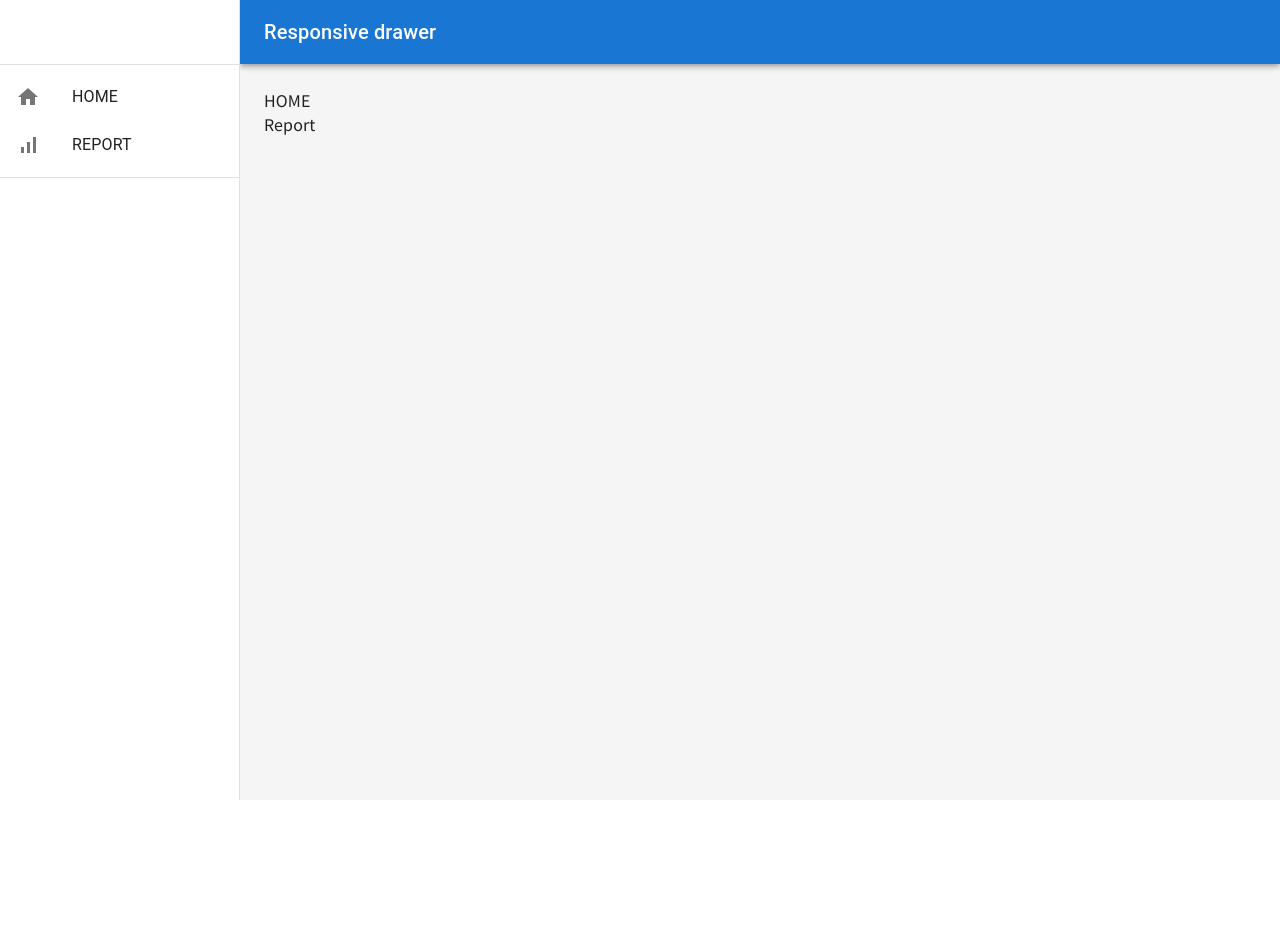
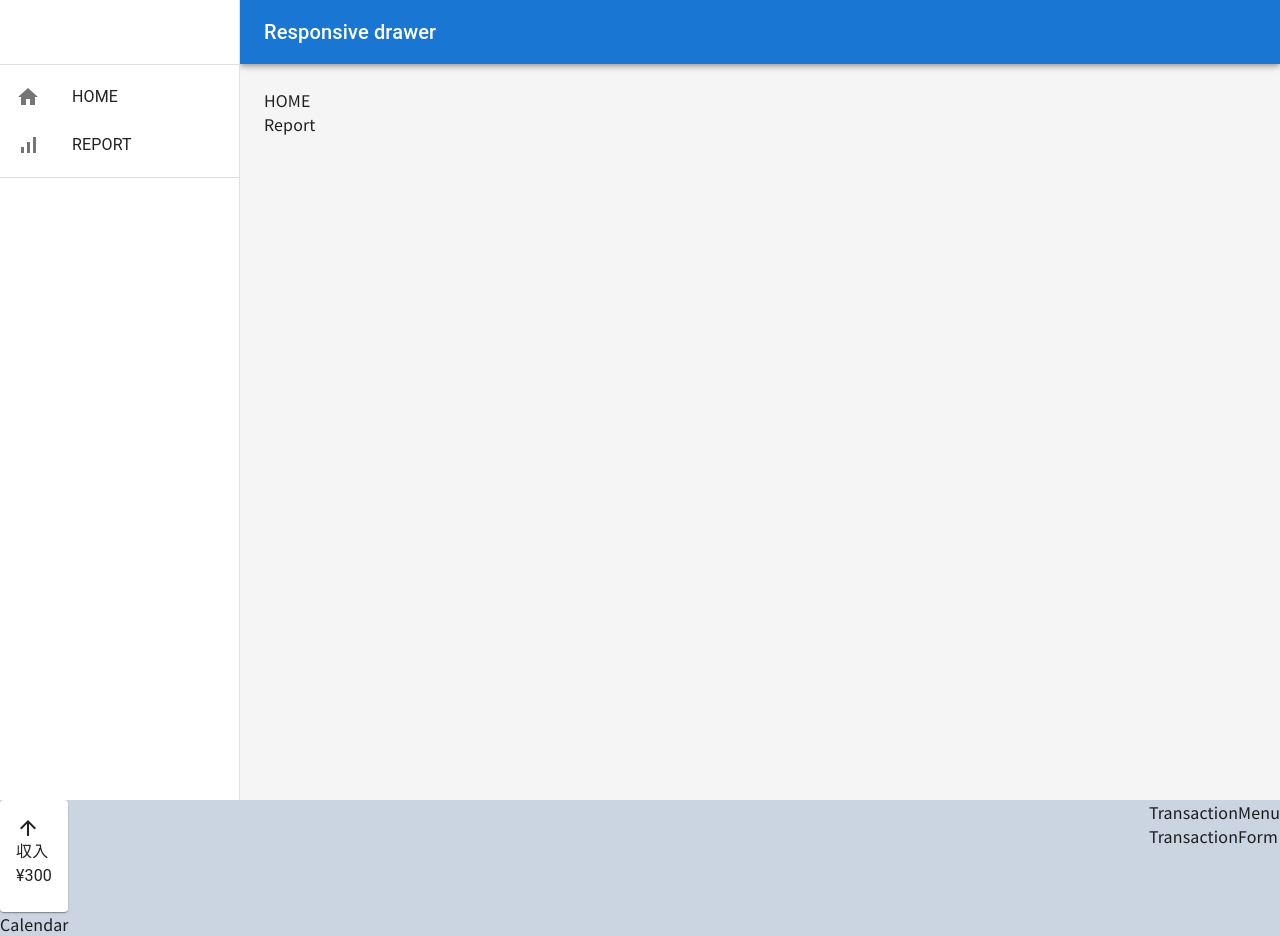
Before and after one commit to Fujiwara0805/MoneyDiaryApp, a Next.js app: page / in a window 1280 px wide. Before the commit the page ends 800 px from the top, so only its background shows below. Built offline with nearby package versions, Linux system fonts and the light colour scheme.

Commit message:
💄 Home画面にコンポーネントを追加

```diff
--- a/src/app/page.tsx
+++ b/src/app/page.tsx
@@ -1,9 +1,27 @@
+import Box from "@mui/material/Box";
 import AppLayout from "@/components/layouts/AppLayout";
+import MonthlySummary from "@/components/layouts/MonthlySummary";
+import Calendar from "@/components/layouts/Calendar";
+import TransactionMenu from "@/components/layouts/TransactionMenu";
+import TransactionForm from "@/components/layouts/TransactionForm";
 
 export default function Home() {
   return (
-    <main>
+    <main className=" bg-slate-300 min-h-screen">
       <AppLayout />
+      <Box className="flex ">
+        {/*左側コンテンツ*/}
+        <Box className=" flex-grow ">
+          <MonthlySummary />
+          <Calendar />
+        </Box>
+
+        {/*右側コンテンツ*/}
+        <Box>
+          <TransactionMenu />
+          <TransactionForm />
+        </Box>
+      </Box>
     </main>
   );
 }
```
